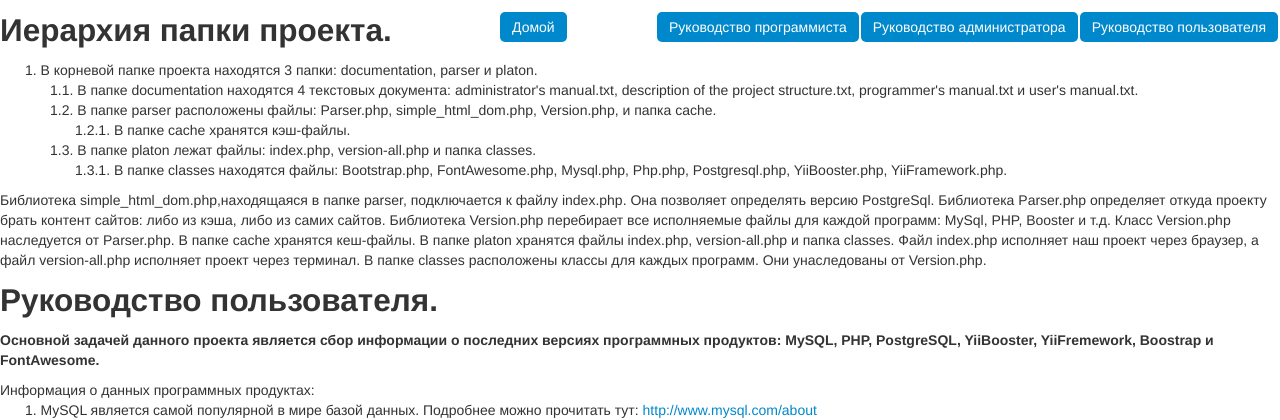
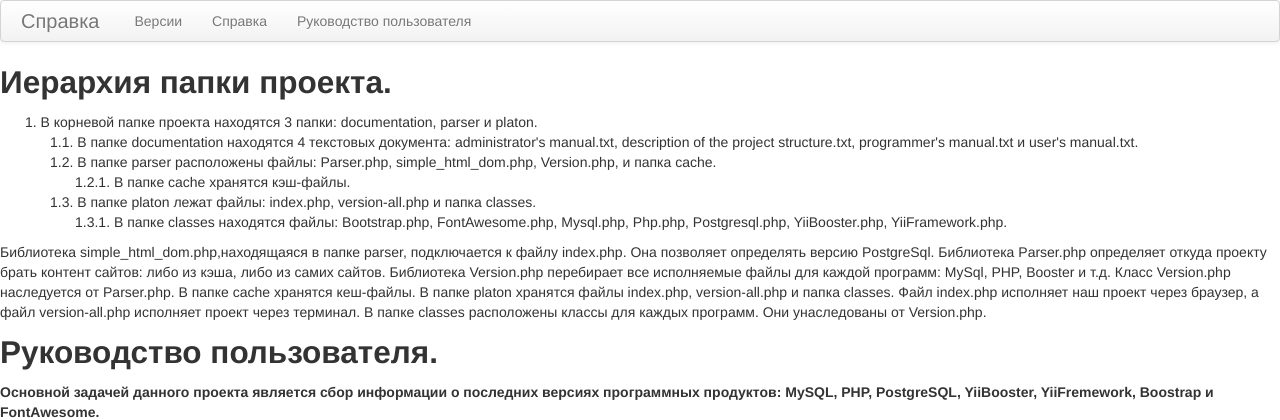
Before and after one commit to mazurva/checkversion, a PHP site: page /manual.html in a window 1280 px wide. Shown: the top 420 px of the page. Run offline with PHP 8.4, Linux system fonts and the light colour scheme.

Commit message:
Добавлено руководство пользователя в справку

```diff
--- a/platon/index.php
+++ b/platon/index.php
@@ -13,8 +13,8 @@
   <div class="navbar-inner">
     <a class="brand">Текущие версии программ</a>
     <ul class="nav">
-      <li><a href="">Версии</a></li>
-      <li><a href="manual.html" onclick="return !window.open(this.href)">Справка</a></li>
+      <li><a href="index.php">Версии</a></li>
+      <li><a href="manual.html">Справка</a></li>
     </ul>
   </div>
 </div>
--- a/platon/manual.html
+++ b/platon/manual.html
@@ -11,19 +11,15 @@
 <link type="text/css" rel="stylesheet" media="all" href="bootstrap/css/bootstrap-responsive.min.css" />
 </head>
 <body>
-	<div class="menu">
-	<ul class="nav nav-pills">
-  <li class="active">
-    <a href="#">Домой</a>
-  </li>
-</ul>
-</div>
-<div class="menu2">
-	<ul class="nav nav-pills">
-  <li class="active"><a href="#user">Руководство программиста</a></li>
-  <li class="active"><a href="#">Руководство администратора</a></li>
-  <li class="active"><a href="#">Руководство пользователя</a></li>
-</ul>
+	<div class="navbar">
+  <div class="navbar-inner">
+    <a class="brand">Справка</a>
+    <ul class="nav">
+      <li><a href="index.php">Версии</a></li>
+      <li><a href="manual.html">Справка</a></li>
+      <li><a href="#user">Руководство пользователя</a></li>
+    </ul>
+  </div>
 </div>
 <h2>Иерархия папки проекта.</h2>
 <ol>
--- a/platon/style.css
+++ /dev/null
@@ -1,18 +0,0 @@
-
-
-.menu {
-    position: fixed;
-    left: 500px;
-
-   }
-
-   .menu2 {
-    position: fixed;
-    right: 0px;
-
-
-   }
-
-   .sss {
-   	text-decoration: none;
-   }
```
